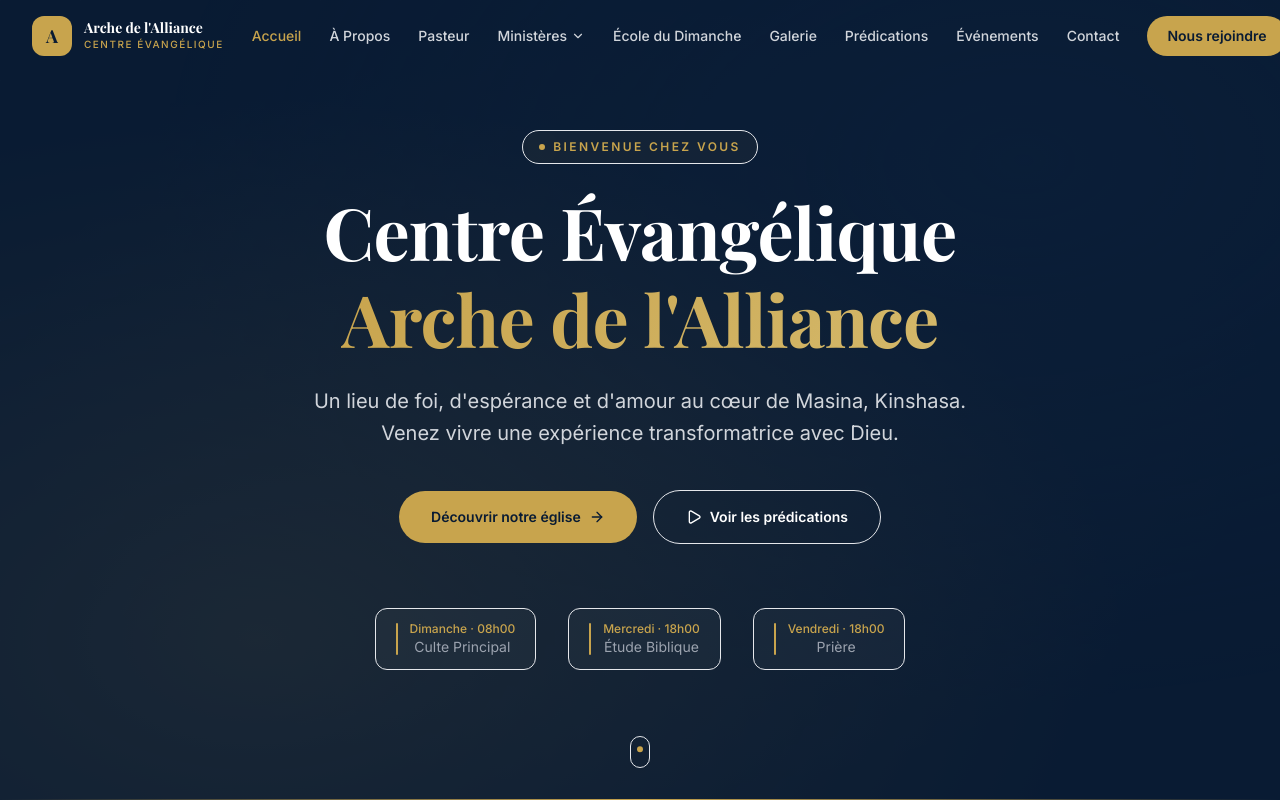
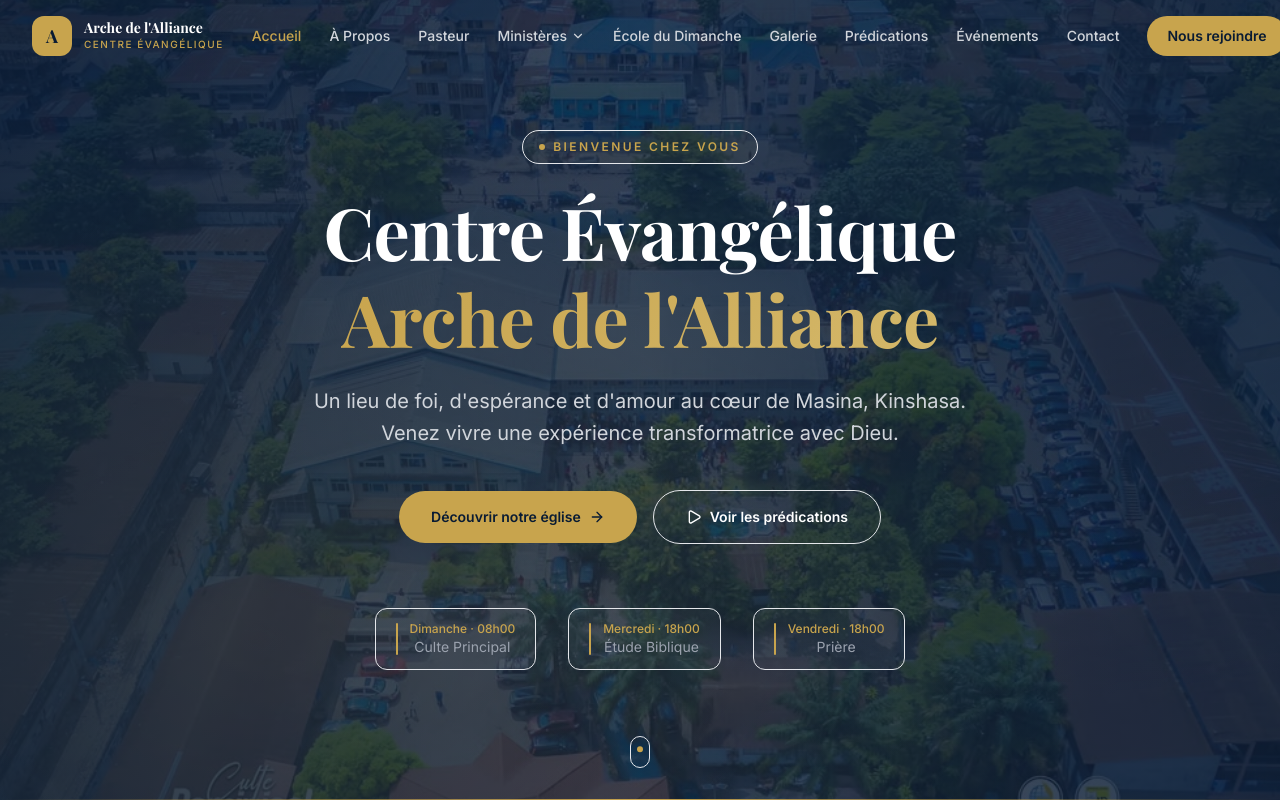
Before and after one commit to kalala22/archedelalliance, a Next.js app: page / in a window 1280 px wide. Shown: the top 802 px of the page. Built offline with nearby package versions, Linux system fonts and the light colour scheme.

Commit message:
feat: replace gradient background with Ken Burns effect image in hero section and optimize global layout overflow handling

```diff
--- a/src/app/globals.css
+++ b/src/app/globals.css
@@ -69,6 +69,8 @@ html {
   scroll-behavior: smooth;
   -webkit-font-smoothing: antialiased;
   -moz-osx-font-smoothing: grayscale;
+  overflow-x: hidden;
+  max-width: 100%;
 }
 
 body {
@@ -76,6 +78,8 @@ body {
   color: var(--foreground);
   font-family: var(--font-body), "Inter", system-ui, sans-serif;
   line-height: 1.7;
+  overflow-x: hidden;
+  max-width: 100%;
 }
 
 /* Headings use Playfair Display */
--- a/src/app/layout.tsx
+++ b/src/app/layout.tsx
@@ -68,7 +68,7 @@ export default function RootLayout({
       lang="fr"
       className={`${inter.variable} ${playfair.variable} h-full antialiased`}
     >
-      <body className="flex min-h-full flex-col">
+      <body className="flex min-h-full w-full max-w-full flex-col overflow-x-hidden">
         <Navbar />
         <main className="flex-1">{children}</main>
         <Footer />
--- a/src/components/home/hero-section.tsx
+++ b/src/components/home/hero-section.tsx
@@ -4,15 +4,38 @@ import Link from "next/link";
 import { motion } from "framer-motion";
 import { ArrowRight, Play } from "lucide-react";
 import { heroTextReveal, fadeIn, staggerContainer } from "@/lib/animations";
-
+import Image from "next/image";
 /**
  * Full-screen hero section with gradient overlay and animated text.
  */
 export function HeroSection() {
   return (
     <section className="relative flex min-h-screen items-center overflow-hidden bg-[var(--color-navy-dark)]">
-      {/* Animated gradient background */}
-      <div className="absolute inset-0">
+      {/* Background Image & Overlays */}
+      <div className="absolute inset-0 overflow-hidden">
+        {/* Image avec zoom cinématique (Ken Burns effect) */}
+        <motion.div
+          initial={{ scale: 1.15 }}
+          animate={{ scale: 1.25 }}
+          transition={{
+            duration: 20,
+            repeat: Infinity,
+            repeatType: "reverse",
+            ease: "easeInOut",
+          }}
+          className="absolute inset-0"
+        >
+          <Image
+            src="/images/hero.jpeg"
+            alt="Arche de l'Alliance"
+            fill
+            priority
+            className="object-cover"
+          />
+        </motion.div>
+        {/* Dark gradient overlay for text readability */}
+        <div className="absolute inset-0 bg-gradient-to-r from-[var(--color-navy-dark)]/90 via-[var(--color-navy-dark)]/75 to-[var(--color-navy-dark)]/85" />
+        {/* Animated radial accents */}
         <div
           className="absolute inset-0 opacity-30"
           style={{
```
Also changed, not shown: public/images/hero.jpeg (added).
